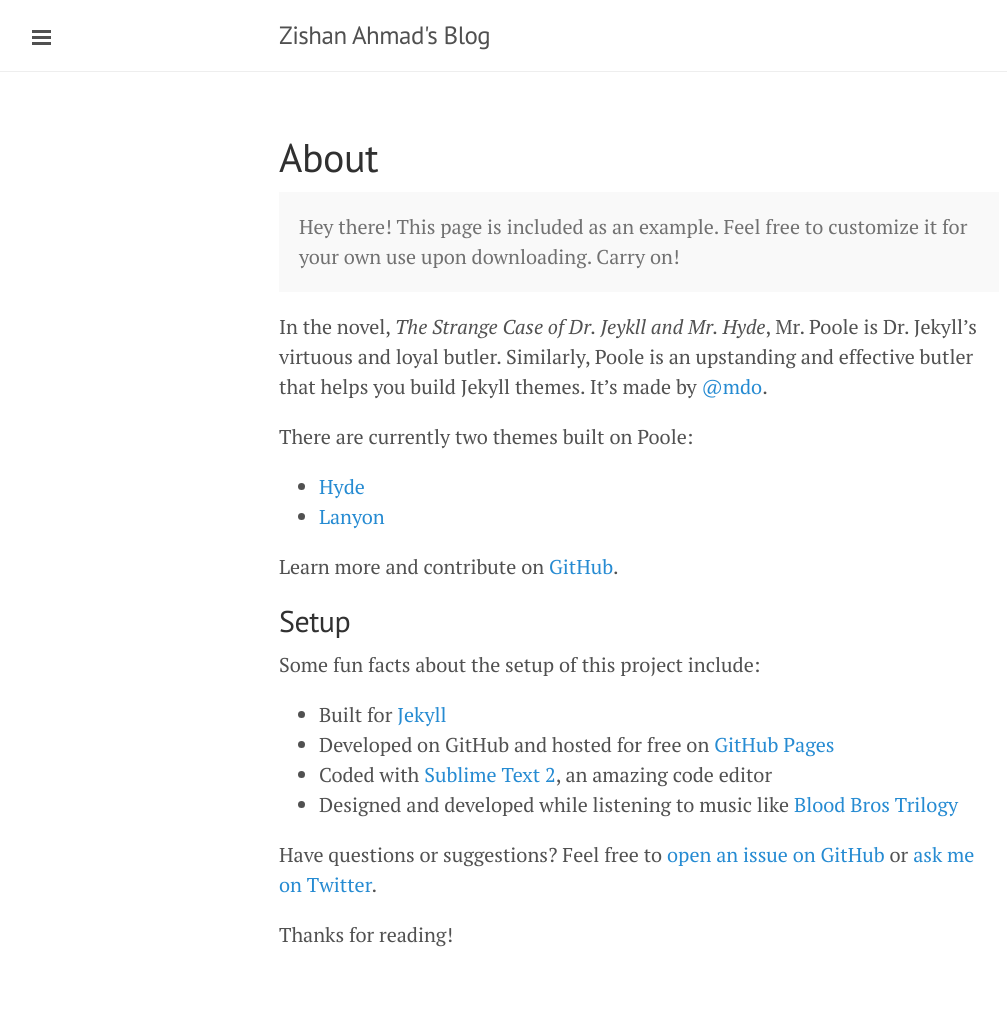
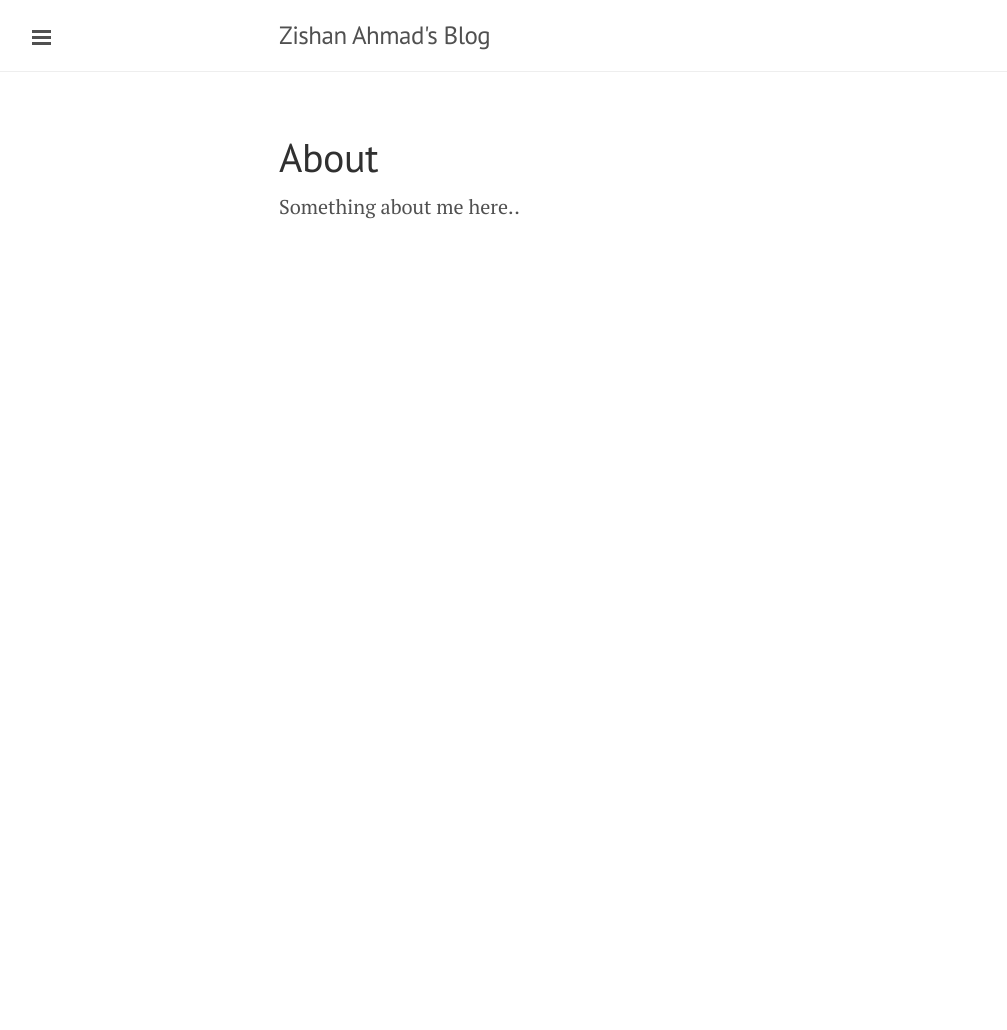
Before and after one commit to zishan0215/old-blog, a Jekyll site: the page built from about.md, in a window 1280 px wide. Shown: the whole page, without its empty margins (1-1008 px from the left). Built offline with Jekyll 4.4.1, drawn with Linux system fonts in a browser that asks for light colours; Markdown is read by kramdown in place of the engine named in the settings; after the commit the page ends 900 px from its top, so only the background shows below that.

Commit message:
about page

```diff
--- a/about.md
+++ b/about.md
@@ -3,28 +3,4 @@
 title: About
 ---
 
-<p class="message">
-  Hey there! This page is included as an example. Feel free to customize it for your own use upon downloading. Carry on!
-</p>
-
-In the novel, *The Strange Case of Dr. Jeykll and Mr. Hyde*, Mr. Poole is Dr. Jekyll's virtuous and loyal butler. Similarly, Poole is an upstanding and effective butler that helps you build Jekyll themes. It's made by [@mdo](https://twitter.com/mdo).
-
-There are currently two themes built on Poole:
-
-* [Hyde](http://hyde.getpoole.com)
-* [Lanyon](http://lanyon.getpoole.com)
-
-Learn more and contribute on [GitHub](https://github.com/poole).
-
-## Setup
-
-Some fun facts about the setup of this project include:
-
-* Built for [Jekyll](http://jekyllrb.com)
-* Developed on GitHub and hosted for free on [GitHub Pages](https://pages.github.com)
-* Coded with [Sublime Text 2](http://sublimetext.org), an amazing code editor
-* Designed and developed while listening to music like [Blood Bros Trilogy](https://soundcloud.com/maddecent/sets/blood-bros-series)
-
-Have questions or suggestions? Feel free to [open an issue on GitHub](https://github.com/poole/issues/new) or [ask me on Twitter](https://twitter.com/mdo).
-
-Thanks for reading!
+Something about me here..
```
